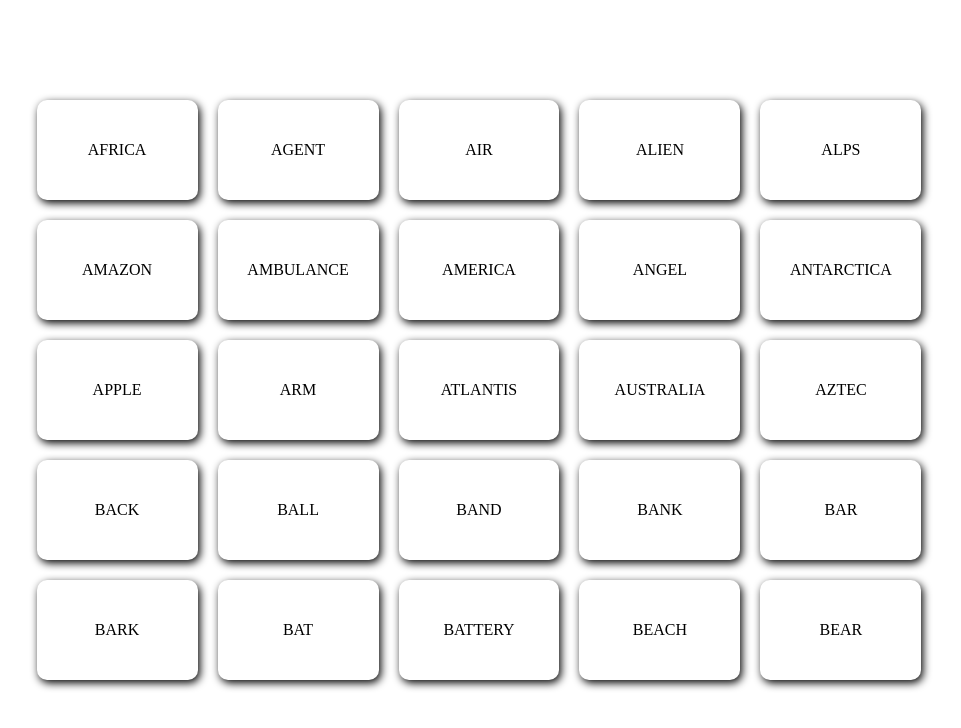
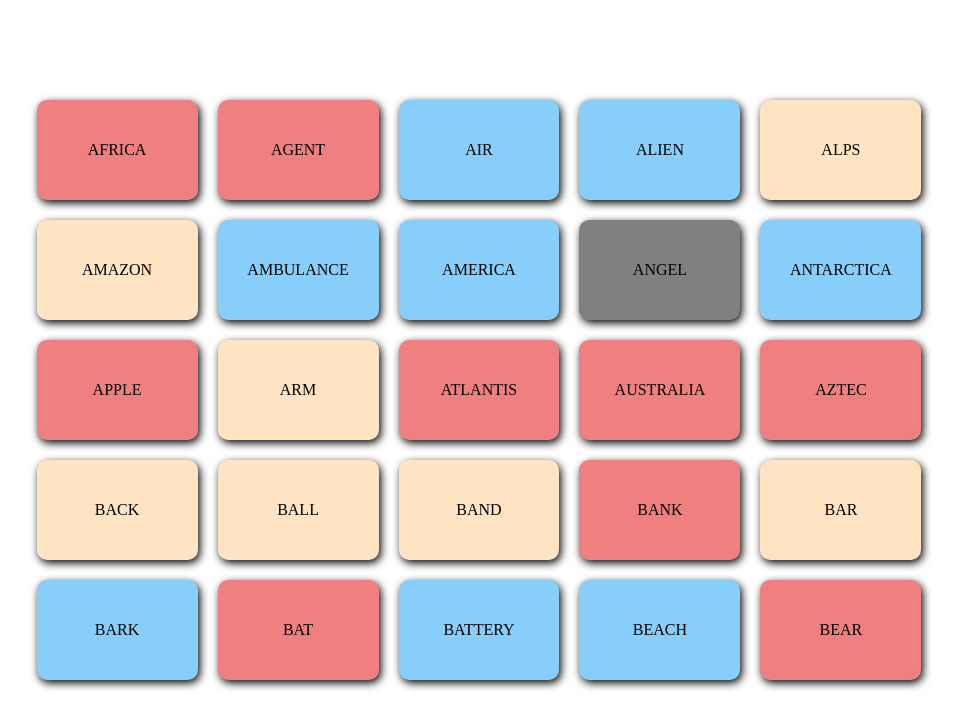
Before and after one commit to domlong/codenames, a React (Create React App) app: page / in a window 1280 px wide. Shown: the top 728 px of the page, without its empty margins (161-1122 px from the left). Built offline with nearby package versions, Linux system fonts and the light colour scheme.

Commit message:
board initialisation and colouring

```diff
--- a/src/App.js
+++ b/src/App.js
@@ -1,8 +1,8 @@
-import Grid from "./Components/Grid";
+import Board from "./components/Board";
 
 function App() {
   return (
-    <Grid />
+    <Board />
   );
 }
 
--- /dev/null
+++ b/src/Components/Board.js
@@ -0,0 +1,36 @@
+import { useState } from "react";
+import wordList from "../words";
+import Grid from "./Grid";
+import '../styles/Grid.css'
+
+function Board() {
+  const [key, setKey] = useState([])
+  const words = wordList.slice(0,25)
+
+  const generateNewBoardKey = () => {
+    const newKey = [ ...Array(8).fill(1), ...Array(8).fill(2), ...Array(7).fill(0), 3, Math.floor(Math.random() * 2 + 1) ]
+
+    function shuffleArray(array) {
+      for (let i = array.length - 1; i > 0; i--) {
+          const j = Math.floor(Math.random() * (i + 1));
+          [array[i], array[j]] = [array[j], array[i]];
+      }
+    }
+
+    shuffleArray(newKey)
+
+    setKey(newKey)
+  }
+
+  if (!key.length) {
+    generateNewBoardKey()
+  }
+
+  console.log(key)
+
+  return (
+    <Grid words={words} boardKey={key}/>
+  );
+}
+
+export default Board;
--- a/src/Components/Card.js
+++ b/src/Components/Card.js
@@ -1,8 +1,16 @@
 import '../styles/Card.css'
 
 function Card(props) {
+
+    const categoryMap = {
+        0: 'neutral',
+        1: 'teamA',
+        2: 'teamB',
+        3: 'assassin'
+    }
+
     return (
-        <div className='card'>
+        <div className={`card ${categoryMap[props.category]}`} >
             <p>{props.word}</p>
         </div>
     )
--- a/src/Components/Grid.js
+++ b/src/Components/Grid.js
@@ -1,14 +1,11 @@
-import { useState } from "react";
-import wordList from "../words";
 import Card from "./Card";
 import '../styles/Grid.css'
 
-function Grid() {
+function Grid(props) {
 
-  const words = wordList.slice(0,25)
-  const cards = words.map((x,i) => {
+  const cards = props.words.map((x,i) => {
     return (
-    <Card key={i} word={x} />
+    <Card key={i} word={x} category={props.boardKey[i]}/>
     )
   })
 
--- a/src/styles/Card.css
+++ b/src/styles/Card.css
@@ -6,3 +6,19 @@
     justify-content: center;
     border-radius: 10px;
 }
+
+.teamA {
+    background-color: lightcoral;
+}
+
+.teamB {
+    background-color: lightskyblue;
+}
+
+.neutral {
+    background-color: bisque;
+}
+
+.assassin {
+    background-color: grey;
+}
```
